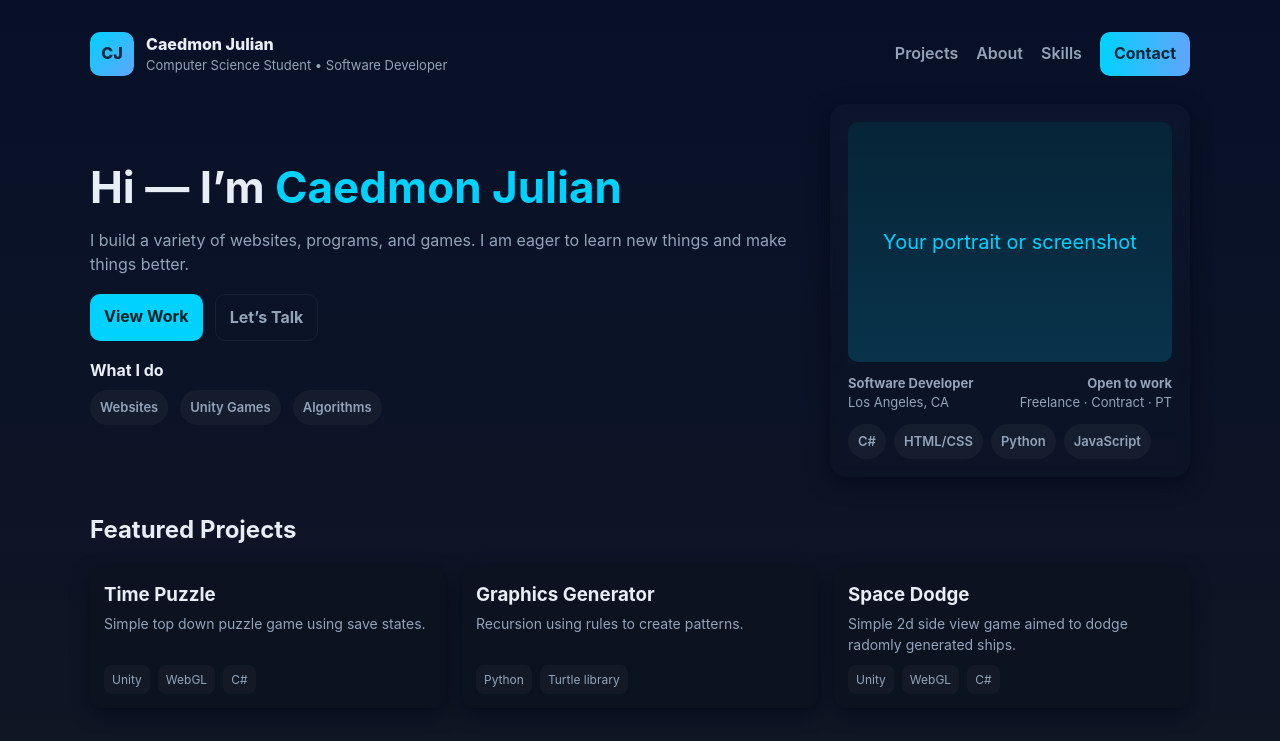
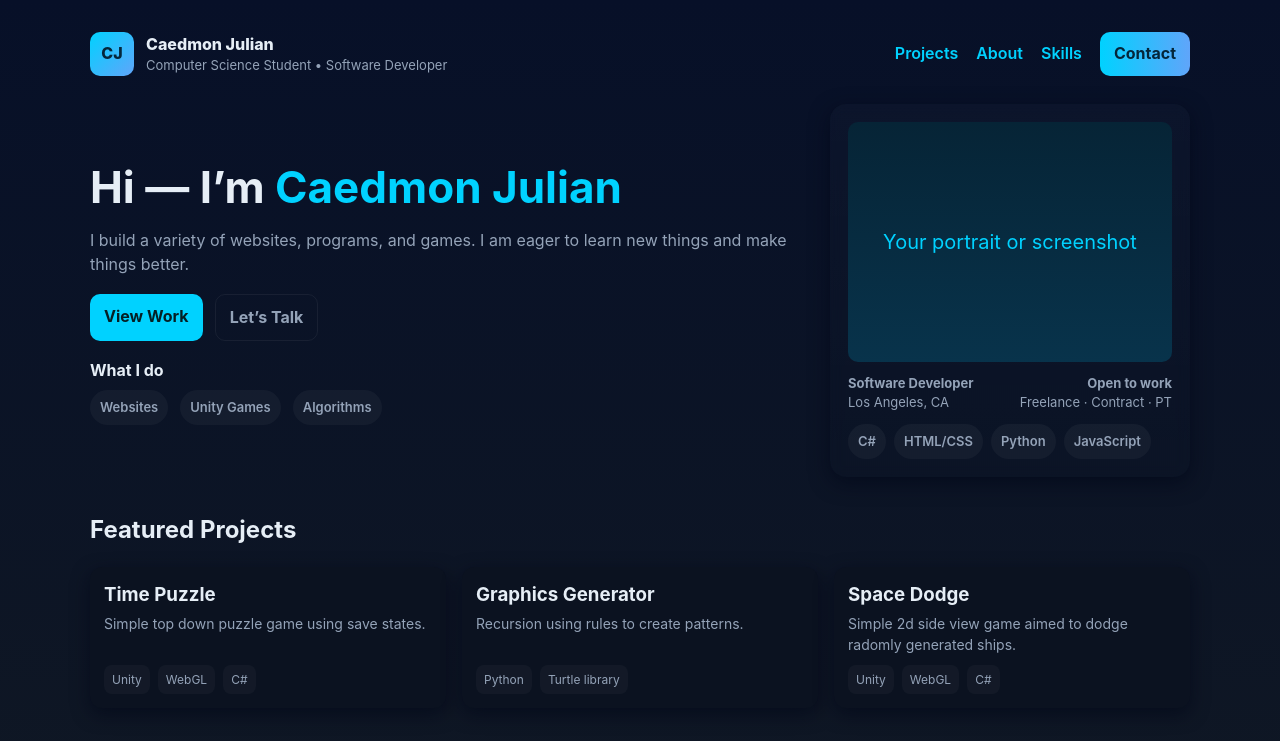
Before and after one commit to NinjaCad/test, a plain HTML site: page test1.html in a window 1280 px wide. Shown: the top 741 px of the page. Drawn offline with Linux system fonts and the light colour scheme.

Commit message:
Update test1.html

```diff
--- a/test1.html
+++ b/test1.html
@@ -41,7 +41,7 @@
     .brand{display:flex;align-items:center;gap:12px}
     .logo{width:44px;height:44px;border-radius:10px;background:linear-gradient(135deg,var(--accent),#60a5fa);display:grid;place-items:center;color:#04263a;font-weight:800}
     nav{display:flex;gap:18px;align-items:center}
-    nav a{color:var(--muted);text-decoration:none;font-weight:600}
+    nav a{color:var(--accent);text-decoration:none;font-weight:600}
     .cta{background:linear-gradient(90deg,var(--accent),#60a5fa);padding:10px 14px;border-radius:10px;color:#04263a;font-weight:700;text-decoration:none}
 
     /* Hero */
```
